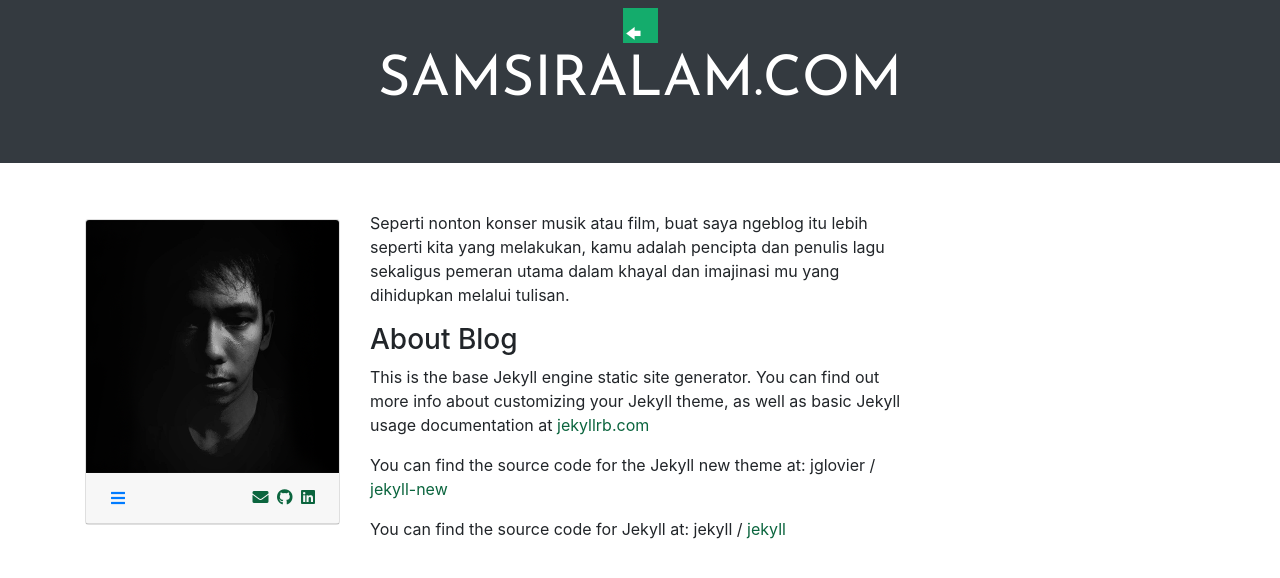
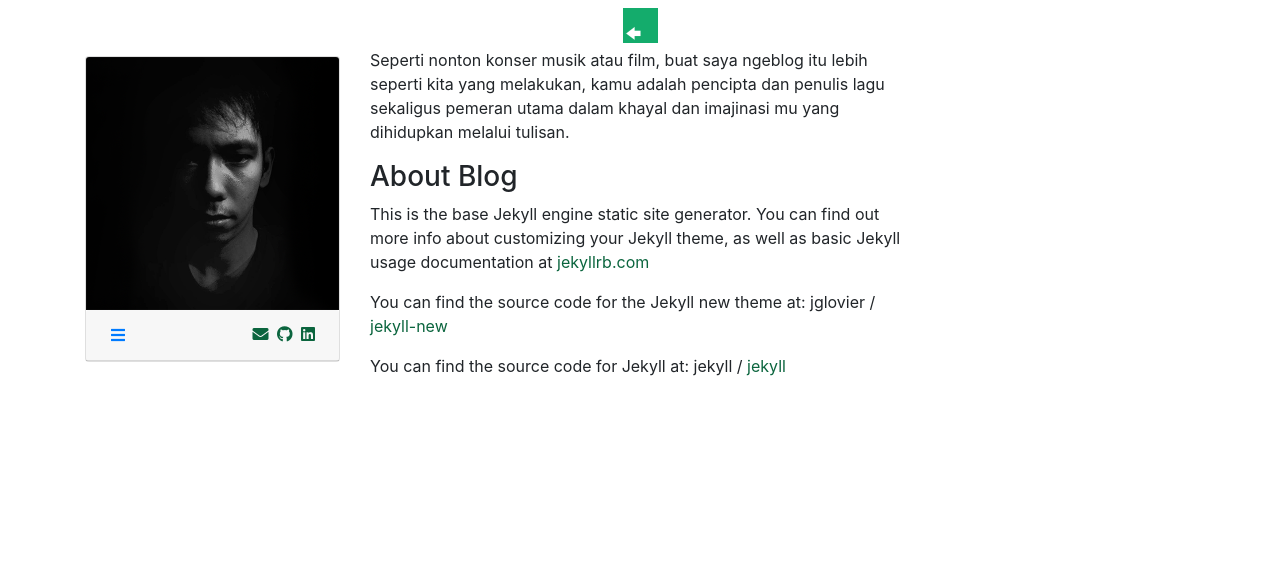
Before and after one commit to samsir/rumah, a Jekyll site: the page built from index.md, in a window 1280 px wide. Shown: the top 578 px of the page. Built offline with Jekyll 4.4.1, drawn with Linux system fonts in a browser that asks for light colours.

Commit message:
Update index.md

```diff
--- a/index.md
+++ b/index.md
@@ -1,6 +1,5 @@
 ---
 layout: default
-title: SAMSIRALAM.COM
 ---
 
 Seperti nonton konser musik atau film, buat saya ngeblog itu lebih seperti kita yang melakukan, kamu adalah pencipta dan penulis lagu sekaligus pemeran utama dalam khayal dan imajinasi mu yang dihidupkan melalui tulisan.
```
